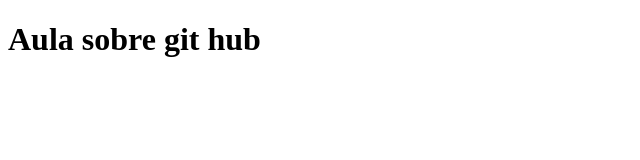
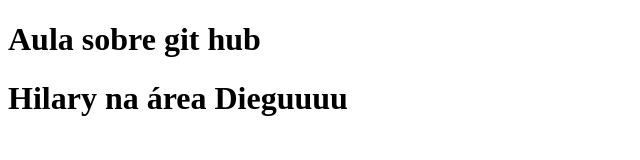
Before and after one commit to hilarysoliveira/AULA-GIT, a plain HTML site: page Index.html in a window 1280 px wide. Shown: the whole page, without its empty margins (0-640 px from the left). Drawn offline with Linux system fonts and the light colour scheme.

Commit message:
Alterações Hilary

```diff
--- a/Index.html
+++ b/Index.html
@@ -10,5 +10,6 @@
     <h1>
         Aula sobre git hub
     </h1>
+    <h1>Hilary na área Dieguuuu</h1>
 </body>
 </html>
```
